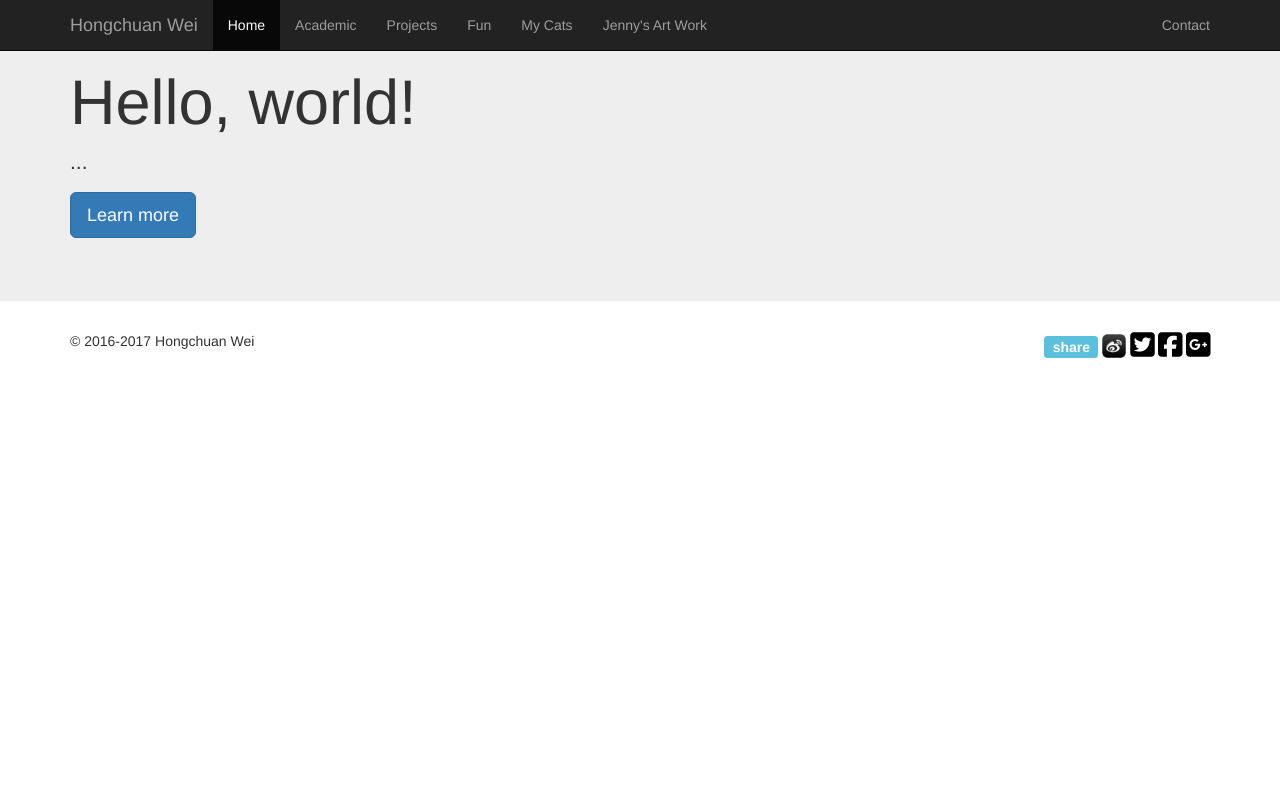
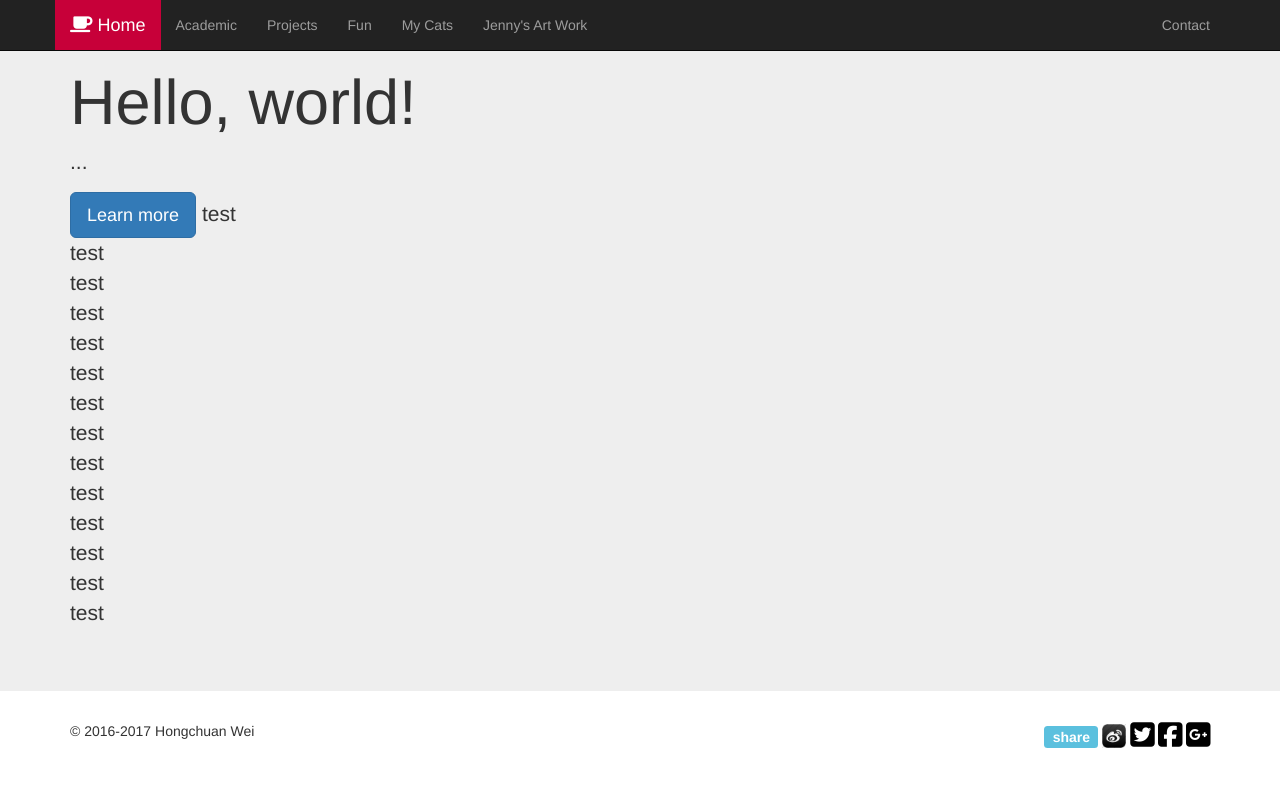
Before and after one commit to hongchuanwei/hongchuanwei.github.io, a Jekyll site: the page built from index.html, in a window 1280 px wide. Shown: the top 787 px of the page. Built offline with Jekyll 4.4.1, drawn with Linux system fonts in a browser that asks for light colours; nearby versions of some CDN libraries.

Commit message:
nav bar color working

```diff
--- a/_layouts/default.html
+++ b/_layouts/default.html
@@ -30,42 +30,42 @@
 
   <body>
     <!-- Fixed navbar -->
-    <nav class="navbar navbar-default navbar-fixed-top navbar-inverse">
+    <nav class="navbar navbar-default navbar-fixed-top navbar-inverse navbar-custom">
       <div class="container">
 	<div class="navbar-header">
 	  <button type="button" class="navbar-toggle collapsed"
 		  data-toggle="collapse" data-target="#navbar"
 		  aria-expanded="false" aria-controls="navbar">
 	    <span class="sr-only">Toggle navigation</span>
-	    <span class="icon-bar"/>
-	    <span class="icon-bar"/>
-	    <span class="icon-bar"/>
+	    <div class="icon-bar"></div>
+	    <div class="icon-bar"></div>
+	    <div class="icon-bar"></div>
 	  </button>
-	  <a class="navbar-brand" href="index.html">Hongchuan Wei</a>
+	  <a id="a_nav_header" class="navbar-brand" href="index.html">
+	    <i class="fa fa-coffee" id="i_home"></i>
+	    Home
+	  </a>
 	</div>
 	<div id="navbar" class="navbar-collapse collapse">
 	  <ul class="nav navbar-nav">
-	    <li class="active">
-	      <a href="#">Home</a>
-	    </li>
-	    <li>
+	    <li class="navbar-li">
 	      <a href="#about">Academic</a>
 	    </li>
-	    <li>
+	    <li class="navbar-li">
 	      <a href="#contact">Projects</a>
 	    </li>
-	    <li>
+	    <li class="navbar-li">
 	      <a href="#">Fun</a>
 	    </li>
-	    <li>
+	    <li class="navbar-li">
 	      <a href="#">My Cats</a>
 	    </li>
-	    <li>
-	      <a href="jenny.html">Jenny's Art Work</a>
+	    <li class="navbar-li">
+	      <a href="jenny.html" id="a_nav_jenny">Jenny's Art Work</a>
 	    </li>
 	  </ul>
 	  <ul class="nav navbar-nav navbar-right">
-	    <li>
+	    <li class="navbar-li">
 	      <a href="#">Contact</a>
 	    </li>
 	  </ul>
--- a/index.html
+++ b/index.html
@@ -13,6 +13,36 @@ title: Hongchuan Wei Personal Page
       <a class="btn btn-primary btn-lg" href="#" role="button">
 	Learn more
       </a>
+      test
+      <br>
+      test
+      <br>
+      test
+      <br>
+      test
+      <br>
+      test
+      <br>
+      test
+      <br>
+      test
+      <br>
+      test
+      <br>
+      test
+      <br>
+      test
+      <br>
+      test
+      <br>
+      test
+      <br>
+      test
+      <br>
+      test
+      <br>
     </p>
   </div>
 </div>
+
+<script src="index.js"></script>
--- /dev/null
+++ b/index.js
@@ -0,0 +1,10 @@
+
+
+// change "home" background and color, and remove other nav colors
+$(document).ready(function(){
+
+    $("#a_nav_header").css({
+	"background-color": NAV_BG_COLOR_SELECTED,
+	"color": "white"
+    });
+});
--- a/jenny.html
+++ b/jenny.html
@@ -10,3 +10,5 @@ title: Hongchuan Wei Personal Page
   <a class="btn btn-primary btn-lg" href="#" role="button">Learn more</a>
   </p>
 </div>
+
+<script src="jenny.js"></script>
--- /dev/null
+++ b/jenny.js
@@ -0,0 +1,6 @@
+$(document).ready(function() {
+     $("#a_nav_jenny").css({
+	"background-color": NAV_BG_COLOR_SELECTED,
+	"color": "white"
+    });
+});
--- a/main.css
+++ b/main.css
@@ -1,4 +1,3 @@
-
 
 footer ul.footer_ul {
     list-style: none;
@@ -15,6 +14,15 @@ footer .lbl_share {
     top:-4px;
 }
 
+.navbar-custom .navbar-brand:hover {
+    background-color: #c70039;
+}
+
+.navbar-custom .navbar-li:hover {
+    background-color: #c70039;
+}
+
+
 .btn_share{
     color: black;
     width: 24px;
--- a/main.js
+++ b/main.js
@@ -6,6 +6,10 @@ var WB_TEXT = "&title=Hongchuan's website";
 var TT_TEXT = "&amp;text=Hongchuan's%20website%20&amp;hashtags=hongchuanwebsite";
 var FB_TEXT = "&description=Hongchuan's website";
 var SHARE_BTN_DEFAULT_COLOR = "black";
+var NAV_BG_COLOR_SELECTED = "rgb(199,0,57)";
+var NAV_BG_COLOR_DEFAULT = "rgb(34,34,34)";
+var NAV_FONT_COLOR_DEFAULT = "rgb(157, 157, 157)";
+
 $(document).ready(function(){
     // insert current url to share buttons
     var url = window.location.href;
@@ -38,9 +42,8 @@ $(document).ready(function(){
 
     // google plus hover effect
     $("#i_google_plus").hover(
-	function(){ $(this).css({"color": GP_COLOR}) },
-	function(){ $(this).css({"color": SHARE_BTN_DEFAULT_COLOR}) }
+	function(){ $(this).css( {"color": GP_COLOR} ) },
+	function(){ $(this).css( {"color": SHARE_BTN_DEFAULT_COLOR} ) }
     );
 
-
 });
```
Lines whose indentation alone changed are shown as unchanged.
